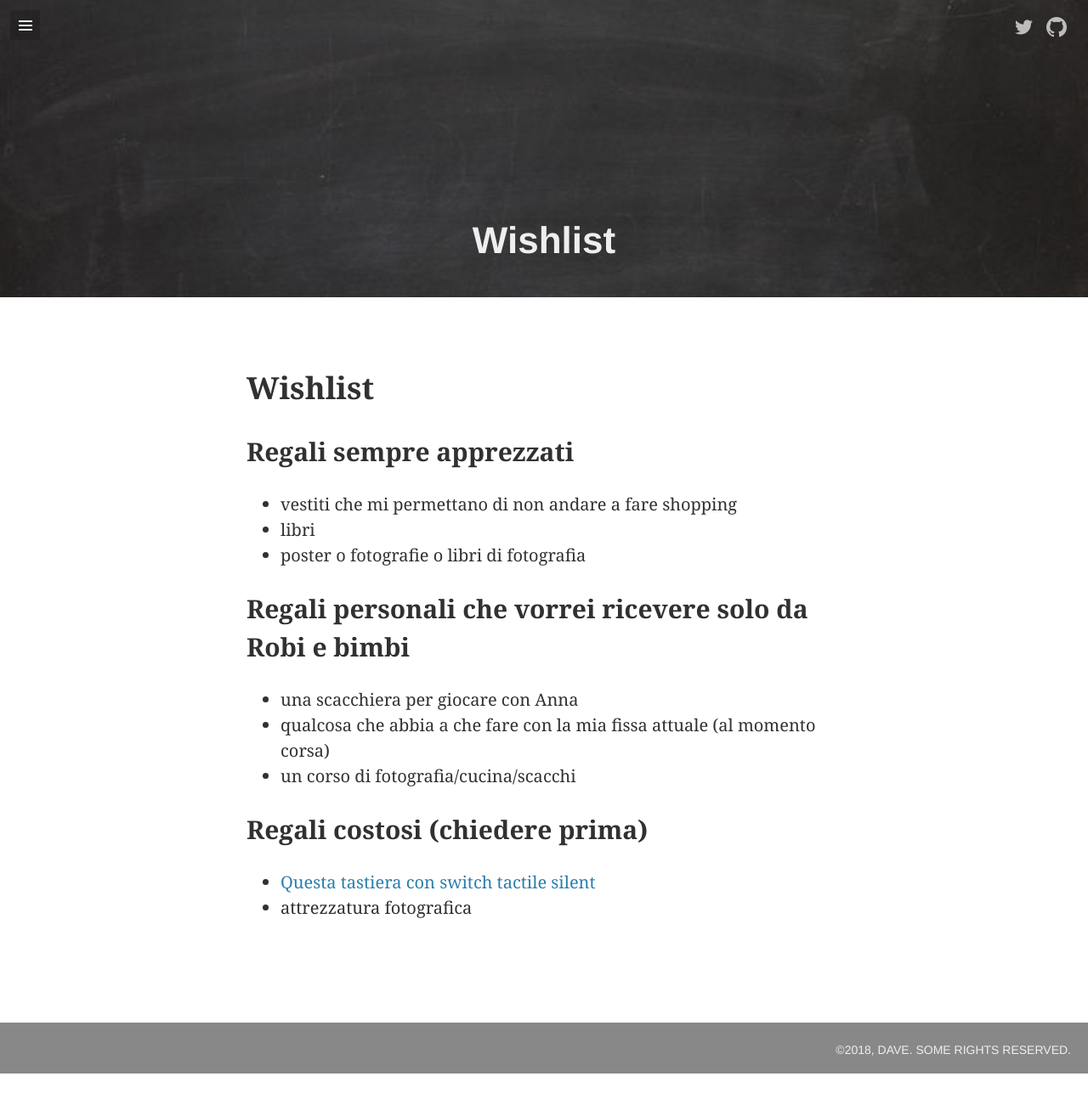
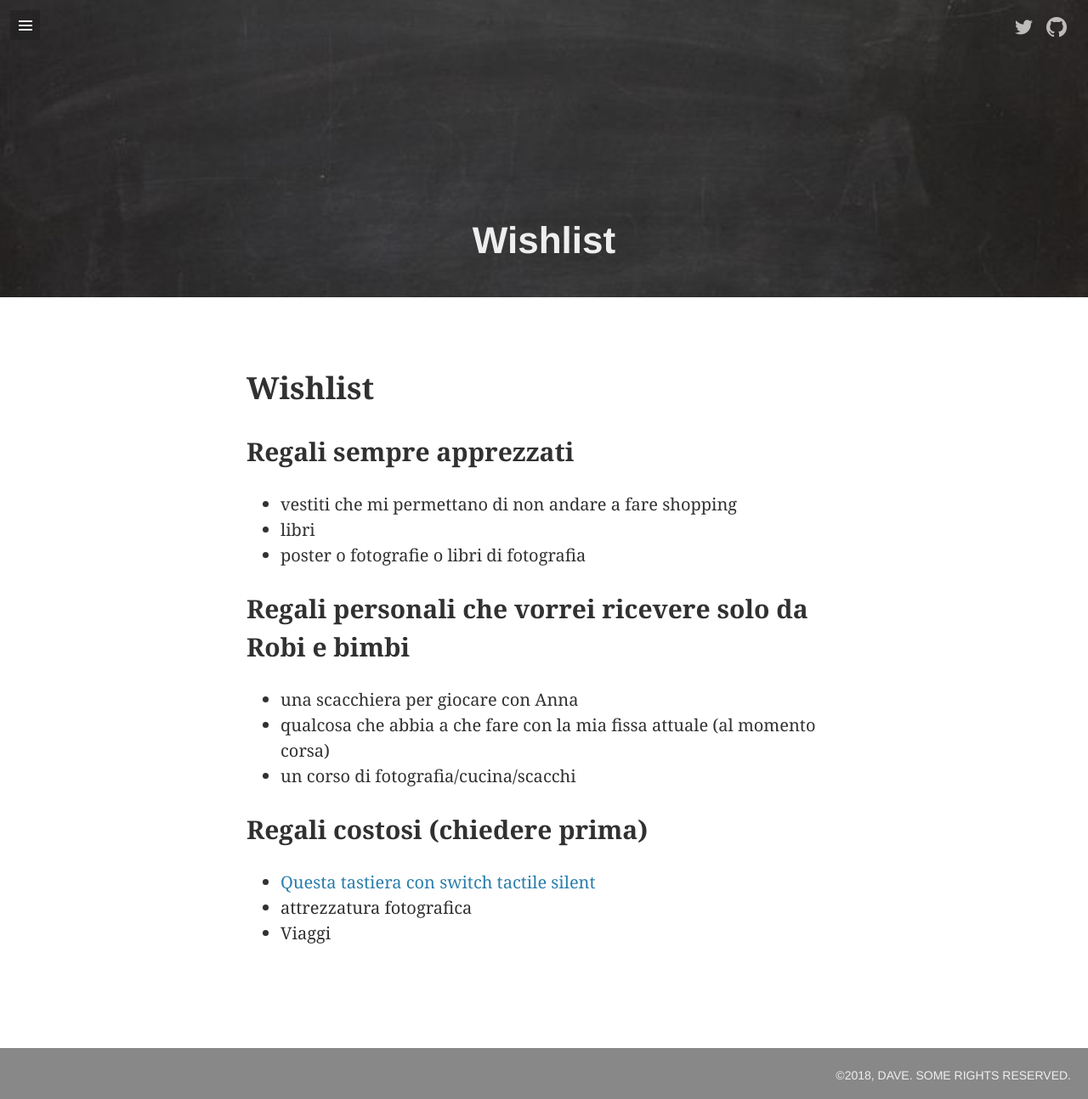
Before and after one commit to davidevernizzi/davidevernizzi.github.io, a Jekyll site: the page built from wishlist/wishlist.md, in a window 1280 px wide. Shown: the whole page at 85% size. Built offline with Jekyll 4.4.1, drawn with Linux system fonts in a browser that asks for light colours; some web fonts are replaced; our own code applies the rules of GitHub Pages for plain Markdown files; before the commit the page ends 1264 px from its top, so only the background shows below that.

Commit message:
updated wishlist

```diff
--- a/wishlist/wishlist.md
+++ b/wishlist/wishlist.md
@@ -16,3 +16,4 @@
 
 * [Questa tastiera con switch tactile silent](https://www.trulyergonomic.com/store/truly-ergonomic-perfected-tkl-keyboard)
 * attrezzatura fotografica
+* Viaggi
```
